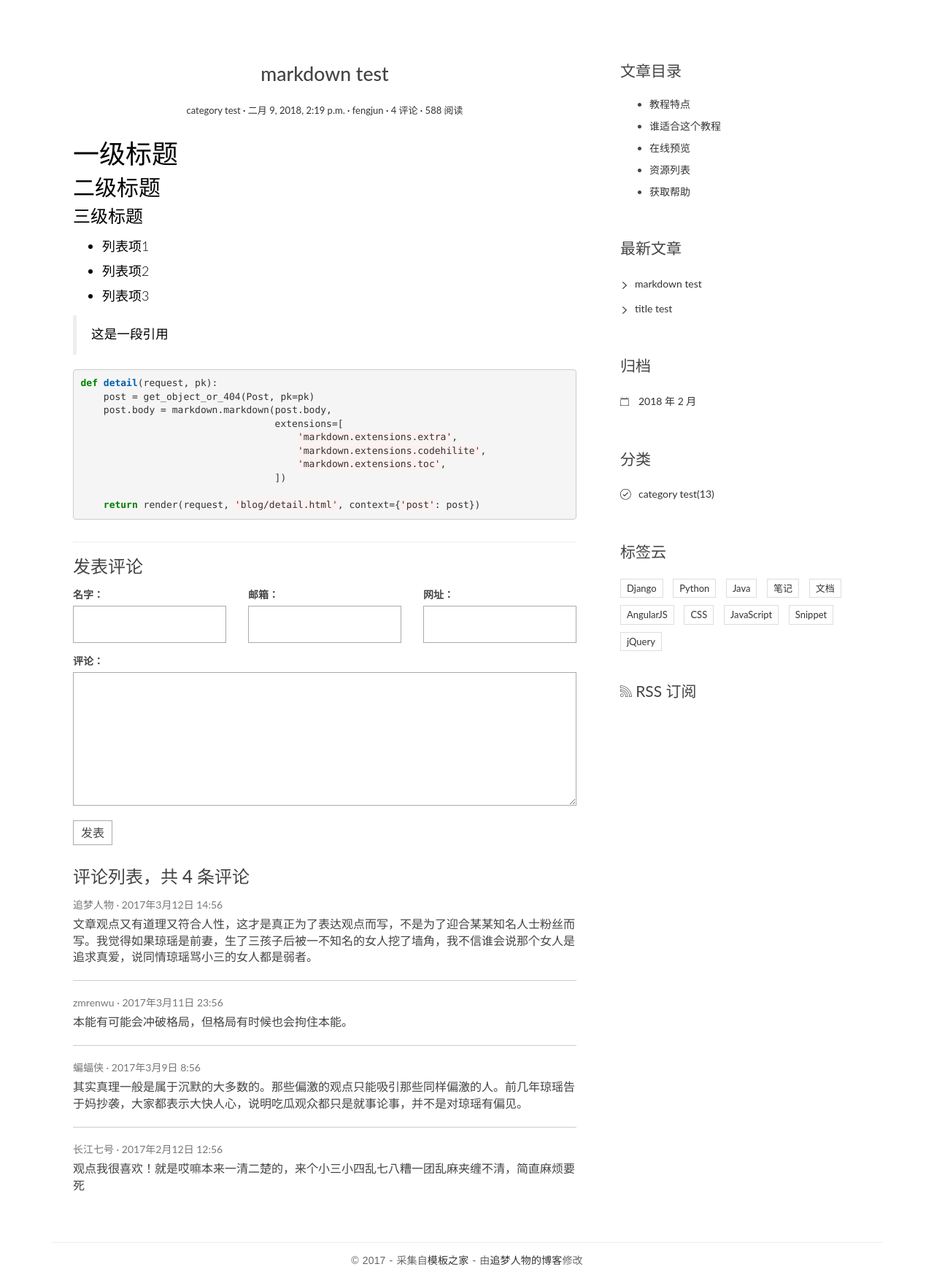
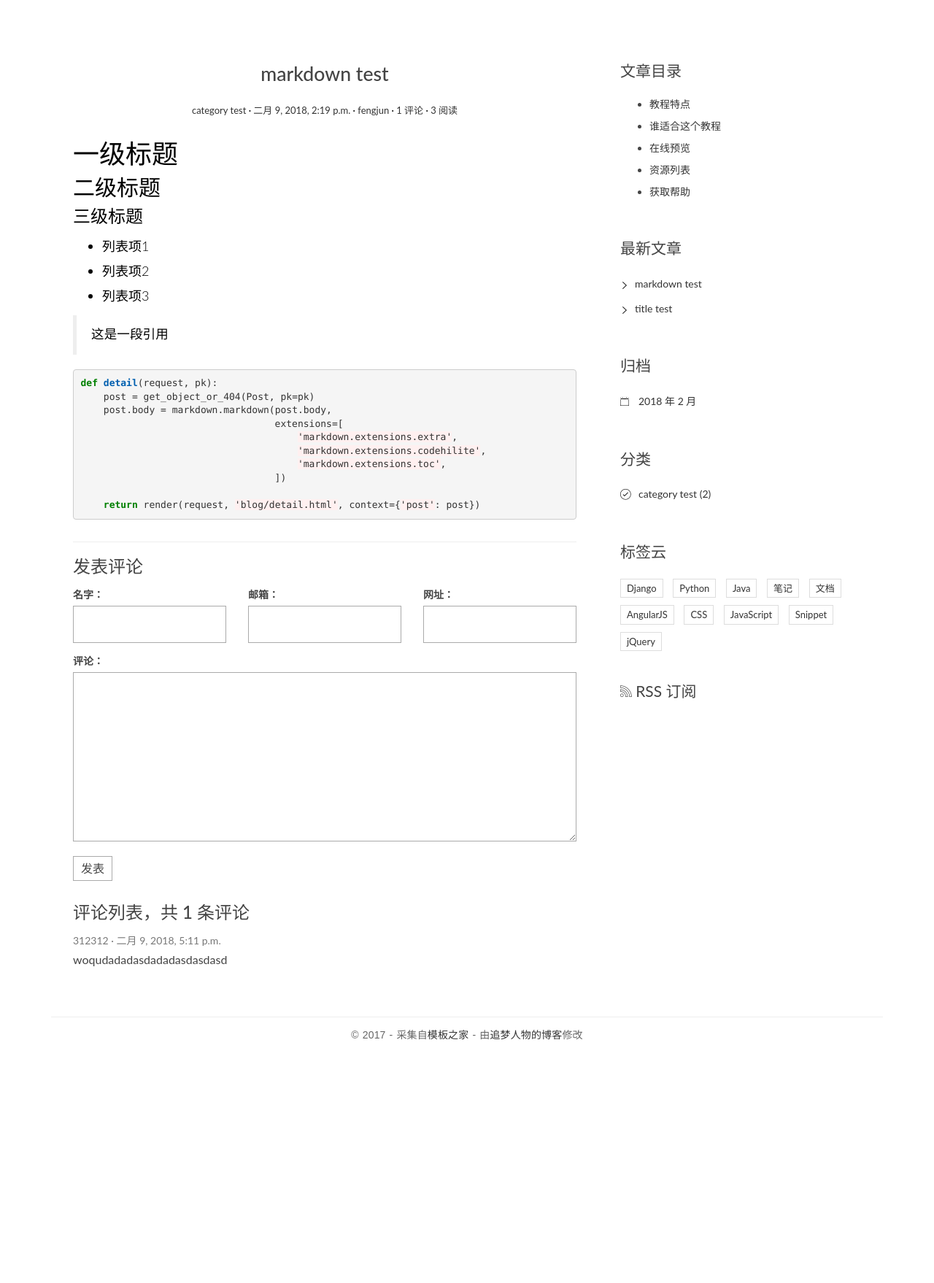
Before and after one commit to vicvon/blogproject, a Django app: page /post/2/ in a window 1280 px wide. Shown: the part 91-1849 px from the top of the page at 73% size. After the commit the page ends 1516 px from the top, so only its background shows below. Run offline with Django 3.2, Linux system fonts and the light colour scheme; data comes from the database, SQL or seed files in the repository; both versions use the stored data as it was after the commit; some libraries are stand-ins or nearby versions.

Commit message:
create comments

```diff
--- a/blog/models.py
+++ b/blog/models.py
@@ -22,6 +22,10 @@ class Post(models.Model):
 
     def get_absolute_url(self):
         return reverse('blog:detail', kwargs={'pk': self.pk})
+
+    def increase_views(self):
+        self.views += 1
+        self.save(update_fields=['views'])
     # 文章标题
     title = models.CharField(max_length=70)
 
@@ -42,3 +46,8 @@ class Post(models.Model):
 
     # 文章作者, 使用django内置的模型
     author = models.ForeignKey(User)
+
+    views = models.PositiveIntegerField(default=0)
+
+    class Meta:
+        ordering = ['-created_time']
--- a/blog/views.py
+++ b/blog/views.py
@@ -1,11 +1,12 @@
 from django.shortcuts import render, get_object_or_404
 from .models import Post, Category
 import markdown
+from comments.forms import CommentForm
 
 
 # Create your views here.
 def index(request):
-    post_list = Post.objects.all().order_by('-created_time')
+    post_list = Post.objects.all()
     return render(request, 'blog/index.html', context={
         'post_list': post_list
     })
@@ -13,18 +14,26 @@ def index(request):
 
 def detail(request, pk):
     post = get_object_or_404(Post, pk=pk)
+
+    post.increase_views()
+
     post.body = markdown.markdown(post.body, extensions=['markdown.extensions.extra',
                                                          'markdown.extensions.codehilite',
                                                          'markdown.extensions.toc'])
-    return render(request, 'blog/detail.html', context={'post': post})
+    form = CommentForm()
+    comment_list = post.comment_set.all()
+
+    return render(request, 'blog/detail.html', context={'post': post,
+                                                        'form': form,
+                                                        'comment_list': comment_list})
 
 
 def archives(request, year, month):
-    post_list = Post.objects.filter(created_time__year=year, created_time__month=month).order_by('-created_time')
+    post_list = Post.objects.filter(created_time__year=year, created_time__month=month)
     return render(request, 'blog/index.html', context={'post_list': post_list})
 
 
 def category(request, pk):
     cate = get_object_or_404(Category, pk=pk)
-    post_list = Post.objects.filter(category=cate).order_by('-created_time')
+    post_list = Post.objects.filter(category=cate)
     return render(request, 'blog/index.html', context={'post_list': post_list})
--- a/blogproject/urls.py
+++ b/blogproject/urls.py
@@ -19,4 +19,5 @@ from django.contrib import admin
 urlpatterns = [
     url(r'^admin/', admin.site.urls),
     url(r'', include('blog.urls')),
+    url(r'', include('comments.urls')),
 ]
--- /dev/null
+++ b/comments/forms.py
@@ -0,0 +1,8 @@
+from django import forms
+from .models import Comment
+
+
+class CommentForm(forms.ModelForm):
+    class Meta:
+        model = Comment
+        fields = ['name', 'email', 'url', 'text']
--- /dev/null
+++ b/comments/urls.py
@@ -0,0 +1,8 @@
+from django.conf.urls import url
+from . import views
+
+
+app_name = 'comments'
+urlpatterns = [
+    url(r'^comment/post/(?P<post_pk>[0-9]+)/$', views.post_comment, name='post_comment'),
+]
--- a/templates/base.html
+++ b/templates/base.html
@@ -29,7 +29,7 @@
         <div class="row">
             <div class="col-md-4 col-sm-5 col-xs-8">
                 <div class="logo">
-                    <h1><a href="index.html"><b>Black</b> &amp; White</a></h1>
+                    <h1><a href="{% url 'blog:index' %}"><b>Black</b> &amp; White</a></h1>
                 </div>
             </div><!-- col-md-4 -->
             <div class="col-md-8 col-sm-7 col-xs-4">
@@ -42,7 +42,7 @@
 
                     <div class="collapse navbar-collapse" id="bs-example-navbar-collapse-1">
                         <ul class="nav navbar-nav navbar-right">
-                            <li class="cl-effect-11"><a href="index.html" data-hover="首页">首页</a></li>
+                            <li class="cl-effect-11"><a href="{% url 'blog:index' %}" data-hover="首页">首页</a></li>
                             <li class="cl-effect-11"><a href="full-width.html" data-hover="博客">博客</a></li>
                             <li class="cl-effect-11"><a href="about.html" data-hover="关于">关于</a></li>
                             <li class="cl-effect-11"><a href="contact.html" data-hover="联系">联系</a></li>
@@ -108,7 +108,8 @@
                     <ul>
                         {% for category in category_list %}
                         <li>
-                            <a href="{% url 'blog:category' category.pk %}">{{ category.name }}<span class="post-count">(13)</span></a>
+                            <a href="{% url 'blog:category' category.pk %}">{{ category.name }}
+                                <span class="post-count">({{ category.post_set.count }})</span></a>
                         </li>
                         {% empty %}
                         暂无分类
--- a/templates/blog/detail.html
+++ b/templates/blog/detail.html
@@ -4,12 +4,12 @@
         <header class="entry-header">
             <h1 class="entry-title">{{ post.title }}</h1>
             <div class="entry-meta">
-                <span class="post-category"><a href="#">{{ post.category.name }}</a></span>
+                <span class="post-category"><a href="{% url 'blog:category' post.category.pk %}">{{ post.category.name }}</a></span>
                 <span class="post-date"><a href="#"><time class="entry-date"
                                                           datetime="{{ post.created_time }}">{{ post.created_time }}</time></a></span>
                 <span class="post-author"><a href="#">{{ post.author }}</a></span>
-                <span class="comments-link"><a href="#">4 评论</a></span>
-                <span class="views-count"><a href="#">588 阅读</a></span>
+                <span class="comments-link"><a href="{% url 'comments:post_comment' post.pk %}">{{ post.comment_set.count }} 评论</a></span>
+                <span class="views-count"><a href="#">{{ post.views }} 阅读</a></span>
             </div>
         </header>
         <div class="entry-content clearfix">
@@ -19,58 +19,46 @@
     <section class="comment-area" id="comment-area">
         <hr>
         <h3>发表评论</h3>
-        <form action="#" method="post" class="comment-form">
+        <form action="{% url 'comments:post_comment' post.pk %}" method="post" class="comment-form">
+            {% csrf_token %}
             <div class="row">
                 <div class="col-md-4">
                     <label for="id_name">名字：</label>
-                    <input type="text" id="id_name" name="name" required>
+                    {{ form.name }}
+                    {{ form.name.errors }}
                 </div>
                 <div class="col-md-4">
                     <label for="id_email">邮箱：</label>
-                    <input type="email" id="id_email" name="email" required>
+                    {{ form.email }}
+                    {{ form.email.errors }}
                 </div>
                 <div class="col-md-4">
                     <label for="id_url">网址：</label>
-                    <input type="text" id="id_url" name="url">
+                    {{ form.url }}
+                    {{ form.url.errors }}
                 </div>
                 <div class="col-md-12">
                     <label for="id_comment">评论：</label>
-                    <textarea name="comment" id="id_comment" required></textarea>
+                    {{ form.text }}
+                    {{ form.text.errors }}
                     <button type="submit" class="comment-btn">发表</button>
                 </div>
             </div>    <!-- row -->
         </form>
         <div class="comment-list-panel">
-            <h3>评论列表，共 <span>4</span> 条评论</h3>
+            <h3>评论列表，共 <span>{{ post.comment_set.count }}</span> 条评论</h3>
             <ul class="comment-list list-unstyled">
-                <li class="comment-item">
-                    <span class="nickname">追梦人物</span>
-                    <time class="submit-date" datetime="2012-11-09T23:15:57+00:00">2017年3月12日 14:56</time>
-                    <div class="text">
-                        文章观点又有道理又符合人性，这才是真正为了表达观点而写，不是为了迎合某某知名人士粉丝而写。我觉得如果琼瑶是前妻，生了三孩子后被一不知名的女人挖了墙角，我不信谁会说那个女人是追求真爱，说同情琼瑶骂小三的女人都是弱者。
-                    </div>
-                </li>
-                <li class="comment-item">
-                    <span class="nickname">zmrenwu</span>
-                    <time class="submit-date" datetime="2012-11-09T23:15:57+00:00">2017年3月11日 23:56</time>
-                    <div class="text">
-                        本能有可能会冲破格局，但格局有时候也会拘住本能。
-                    </div>
-                </li>
-                <li class="comment-item">
-                    <span class="nickname">蝙蝠侠</span>
-                    <time class="submit-date" datetime="2012-11-09T23:15:57+00:00">2017年3月9日 8:56</time>
-                    <div class="text">
-                        其实真理一般是属于沉默的大多数的。那些偏激的观点只能吸引那些同样偏激的人。前几年琼瑶告于妈抄袭，大家都表示大快人心，说明吃瓜观众都只是就事论事，并不是对琼瑶有偏见。
-                    </div>
-                </li>
-                <li class="comment-item">
-                    <span class="nickname">长江七号</span>
-                    <time class="submit-date" datetime="2012-11-09T23:15:57+00:00">2017年2月12日 12:56</time>
-                    <div class="text">
-                        观点我很喜欢！就是哎嘛本来一清二楚的，来个小三小四乱七八糟一团乱麻夹缠不清，简直麻烦要死
-                    </div>
-                </li>
+                {% for comment in comment_list %}
+                    <li class="comment-item">
+                        <span class="nickname">{{ comment.name }}</span>
+                        <time class="submit-date">{{ comment.created_time }}</time>
+                        <div class="text">
+                            {{ comment.text }}
+                        </div>
+                    </li>
+                {% empty %}
+                暂无评论
+                {% endfor %}
             </ul>
         </div>
     </section>
--- a/templates/blog/index.html
+++ b/templates/blog/index.html
@@ -7,12 +7,12 @@
                 <a href="{{ post.get_absolute_url }}">{{ post.title }}</a>
             </h1>
             <div class="entry-meta">
-                <span class="post-category"><a href="#">{{ post.category.name }}</a></span>
+                <span class="post-category"><a href="{% url 'blog:category' post.category.pk %}">{{ post.category.name }}</a></span>
                 <span class="post-date"><a href="#"><time class="entry-date"
                                                           datetime="{{ post.created_time }}">{{ post.created_time }}</time></a></span>
                 <span class="post-author"><a href="#">{{ post.author }}</a></span>
-                <span class="comments-link"><a href="#">4 评论</a></span>
-                <span class="views-count"><a href="#">588 阅读</a></span>
+                <span class="comments-link"><a href="{% url 'comments:post_comment' post.pk %}">{{ post.comment_set.count }} 评论</a></span>
+                <span class="views-count"><a href="#">{{ post.views }} 阅读</a></span>
             </div>
         </header>
         <div class="entry-content clearfix">
```
Also changed, not shown: INTRODUCE.md (+1 -1 lines), comments/views.py (+45 -1 lines), db.sqlite3, 1 other file.
